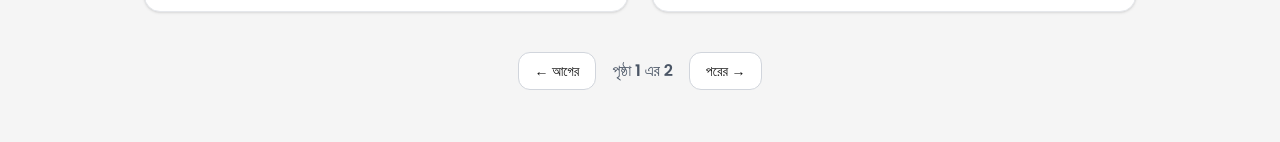
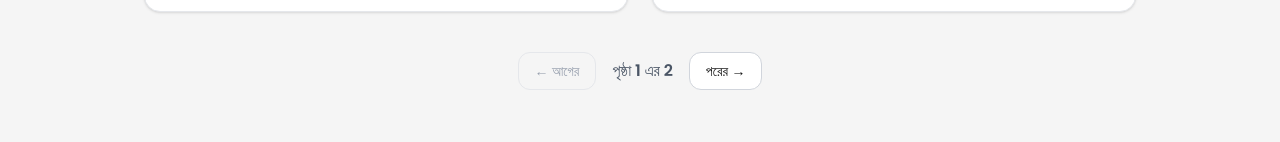
Before and after one commit to helloshamimjunior-cpu/rova-ai, a Next.js app: page /reviews in a window 1280 px wide. Shown: the part 627-769 px from the top of the page. Built offline with nearby package versions, Linux system fonts and the light colour scheme.

Commit message:
fix(reviews): remove client hooks; use searchParams prop

```diff
--- a/app/reviews/page.tsx
+++ b/app/reviews/page.tsx
@@ -1,8 +1,5 @@
-"use client"
-
-import { Card, CardContent } from "@/components/ui/card"
-import { Button } from "@/components/ui/button"
-import { useSearchParams, useRouter } from "next/navigation"
+// app/reviews/page.tsx
+import Link from "next/link"
 
 const reviews = [
   { id: 1, name: "রাহিম উদ্দিন", role: "স্টুডেন্ট (Basic)", text: "কোর্সের কনটেন্ট পরিষ্কার, সহজে বোঝা যায়।" },
@@ -19,18 +16,18 @@ const reviews = [
 
 const PER_PAGE = 6
 
-export default function ReviewsPage() {
-  const searchParams = useSearchParams()
-  const router = useRouter()
-  const page = parseInt(searchParams.get("page") || "1", 10)
-
+export default function ReviewsPage({
+  searchParams,
+}: {
+  searchParams: { page?: string }
+}) {
+  const page = Math.max(1, parseInt(searchParams.page ?? "1", 10) || 1)
   const totalPages = Math.ceil(reviews.length / PER_PAGE)
   const start = (page - 1) * PER_PAGE
   const paginated = reviews.slice(start, start + PER_PAGE)
 
-  const goToPage = (p: number) => {
-    router.push(`/reviews?page=${p}`)
-  }
+  const prevHref = `?page=${Math.max(1, page - 1)}`
+  const nextHref = `?page=${Math.min(totalPages, page + 1)}`
 
   return (
     <section className="max-w-5xl mx-auto px-4 py-12">
@@ -38,35 +35,39 @@ export default function ReviewsPage() {
 
       <div className="grid gap-6 md:grid-cols-2">
         {paginated.map((r) => (
-          <Card key={r.id} className="rounded-2xl shadow-sm hover:shadow-md transition">
-            <CardContent className="p-6">
+          <div key={r.id} className="rounded-2xl border border-gray-200 bg-white shadow-sm hover:shadow-md transition">
+            <div className="p-6">
               <p className="text-gray-700 mb-4">“{r.text}”</p>
               <p className="font-semibold">{r.name}</p>
               <p className="text-sm text-gray-500">{r.role}</p>
-            </CardContent>
-          </Card>
+            </div>
+          </div>
         ))}
       </div>
 
-      {/* pagination */}
+      {/* pagination (লিঙ্ক-ভিত্তিক, কোন ক্লায়েন্ট হুক নেই) */}
       <div className="flex justify-center items-center gap-4 mt-10">
-        <Button
-          variant="outline"
-          disabled={page <= 1}
-          onClick={() => goToPage(page - 1)}
-        >
-          ← আগের
-        </Button>
-        <span className="text-gray-600">
-          পৃষ্ঠা {page} এর {totalPages}
-        </span>
-        <Button
-          variant="outline"
-          disabled={page >= totalPages}
-          onClick={() => goToPage(page + 1)}
-        >
-          পরের →
-        </Button>
+        {page > 1 ? (
+          <Link href={prevHref} className="inline-flex items-center justify-center rounded-xl px-4 py-2 text-sm font-medium border border-gray-300 bg-white hover:bg-gray-50">
+            ← আগের
+          </Link>
+        ) : (
+          <span className="inline-flex items-center justify-center rounded-xl px-4 py-2 text-sm font-medium border border-gray-200 text-gray-400 cursor-not-allowed">
+            ← আগের
+          </span>
+        )}
+
+        <span className="text-gray-600">পৃষ্ঠা {page} এর {totalPages}</span>
+
+        {page < totalPages ? (
+          <Link href={nextHref} className="inline-flex items-center justify-center rounded-xl px-4 py-2 text-sm font-medium border border-gray-300 bg-white hover:bg-gray-50">
+            পরের →
+          </Link>
+        ) : (
+          <span className="inline-flex items-center justify-center rounded-xl px-4 py-2 text-sm font-medium border border-gray-200 text-gray-400 cursor-not-allowed">
+            পরের →
+          </span>
+        )}
       </div>
     </section>
   )
```
